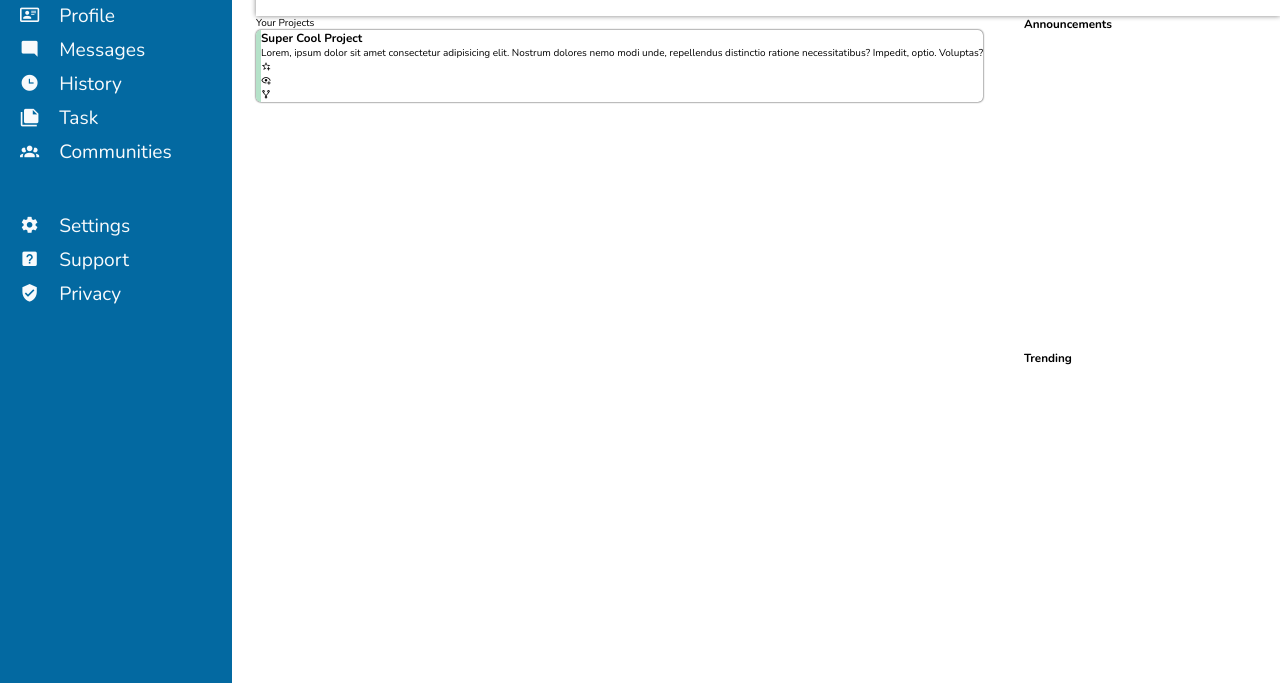
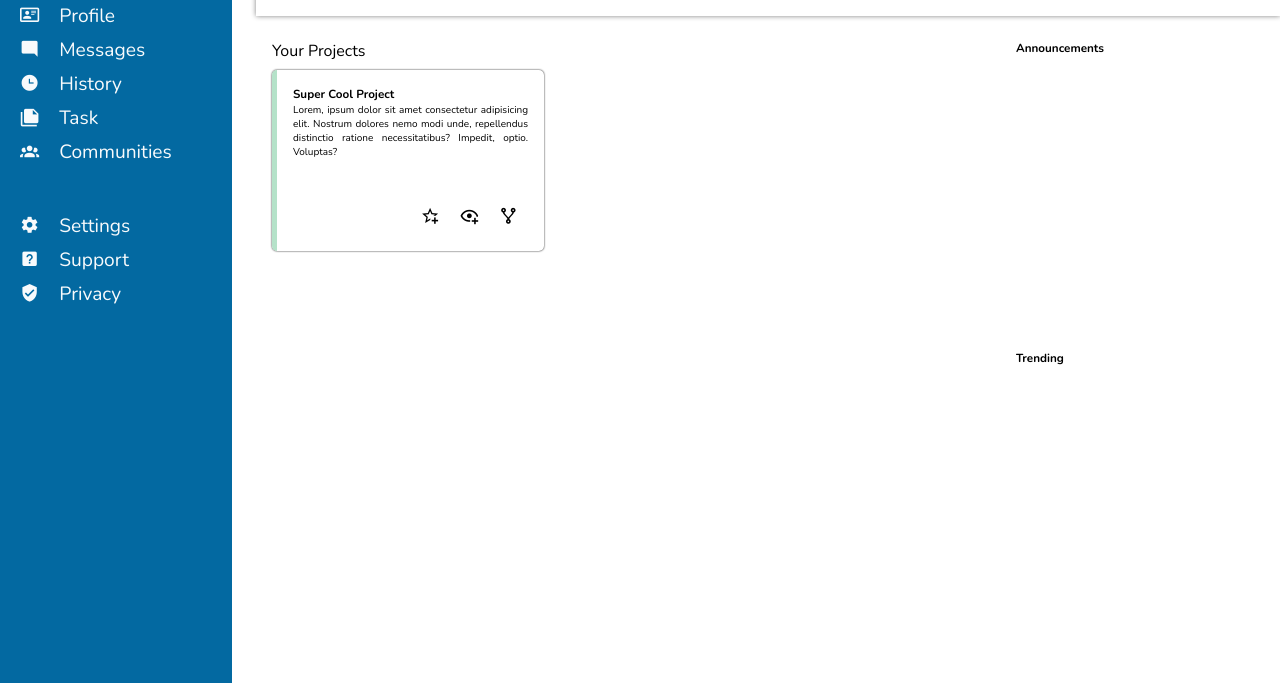
Before and after one commit to miguellopez-dev/admin-dashboard, a plain HTML site: page index.html in a window 1280 px wide. Shown: the part 117-800 px from the top of the page. Drawn offline with nearby package versions, Linux system fonts and the light colour scheme.

Commit message:
Style cards

```diff
--- a/style.css
+++ b/style.css
@@ -178,6 +178,7 @@ body {
 }
 
 .content {
+	padding: 1.5rem 1rem;
 	display: grid;
 	grid-template-columns: 3fr 1fr;
 	grid-template-rows: 1fr 1fr;
@@ -185,13 +186,41 @@ body {
 
 .content__projects {
 	grid-row: 1 / span end;
+}
 
+.projects__title {
+	font-size: 1rem;
+	padding-bottom: .5rem;
 }
 
 .projects__card {
 	border-radius: 5px;
 	box-shadow: 0px 0px 2px #000;
-	width: fit-content;
-border-left: #B5E2C9 5px solid;
+	width: 17rem;
+	border-left: #B5E2C9 5px solid;
+	padding: 1rem 1rem .5rem;
+	line-height: 1.4;
 	/* border-left: #14b8a6 5px solid; */
+	display: grid;
+	grid-template-columns: 1fr 1fr;
+	grid-template-rows: 2fr 1fr;
 }
+
+.projects__content {
+	grid-column: 1 / 3;
+	margin-bottom: 2rem;
+
+}
+
+.projects__card p {
+	text-align: justify;
+}
+
+.projects__buttons {
+	grid-column: 2/3;
+	font-size: 1.2rem;
+	display: grid;
+	grid-template-columns: repeat(3, 1fr);
+	justify-items: center;
+	align-items: center;
+}
```
